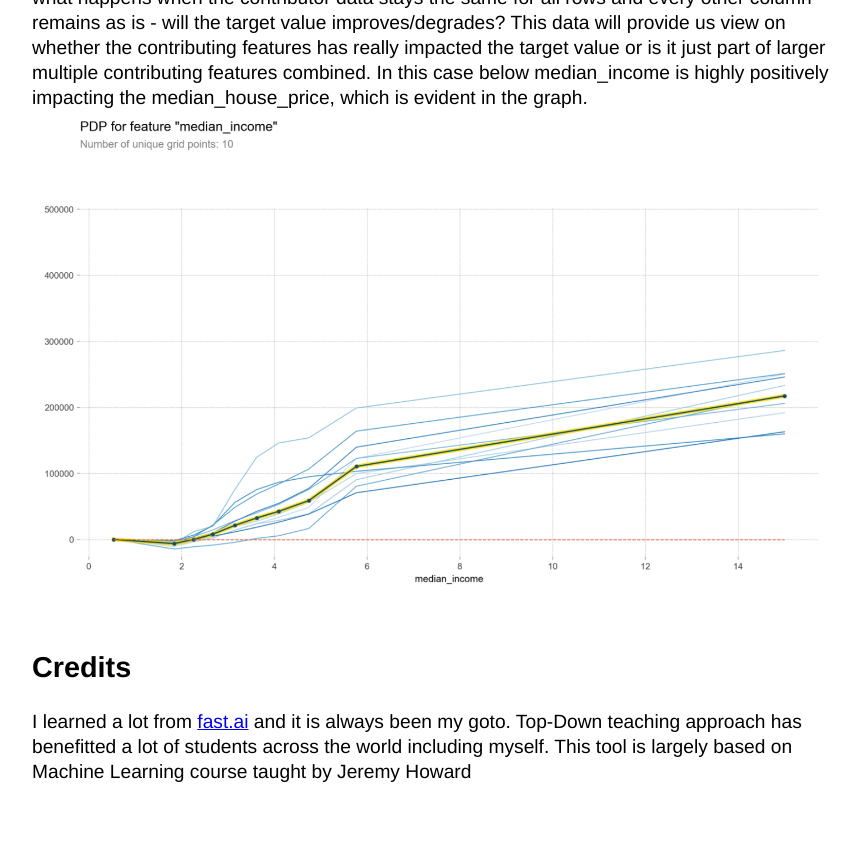
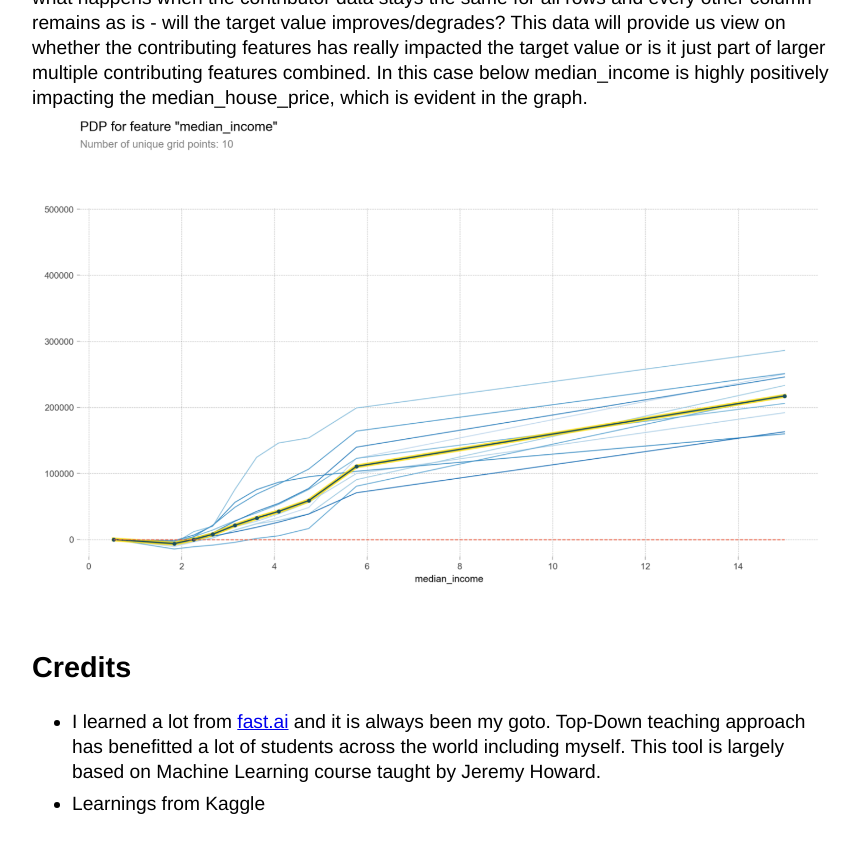
Before and after one commit to Vinothsuku/vinothsuku.github.io, a Jekyll site: the page built from _posts/2021-04-28-insightsr-automated-insights.md, in a window 1280 px wide and 900 px high, scrolled down 6636 px. Shown: the top 853 px of the window, without its empty margins (208-1068 px from the left). Built offline with Jekyll 4.4.1, drawn with Linux system fonts in a browser that asks for light colours.

Commit message:
Update 2021-04-28-insightsr-automated-insights.md

```diff
--- a/_posts/2021-04-28-insightsr-automated-insights.md
+++ b/_posts/2021-04-28-insightsr-automated-insights.md
@@ -70,4 +70,5 @@ In this case below median_income is highly positively impacting the median_house
 
 
 ## Credits
-I learned a lot from [fast.ai](https://fast.ai) and it is always been my goto. Top-Down teaching approach has benefitted a lot of students across the world including myself. This tool is largely based on Machine Learning course taught by Jeremy Howard
+- I learned a lot from [fast.ai](https://fast.ai) and it is always been my goto. Top-Down teaching approach has benefitted a lot of students across the world including myself. This tool is largely based on Machine Learning course taught by Jeremy Howard.
+- Learnings from Kaggle
```
